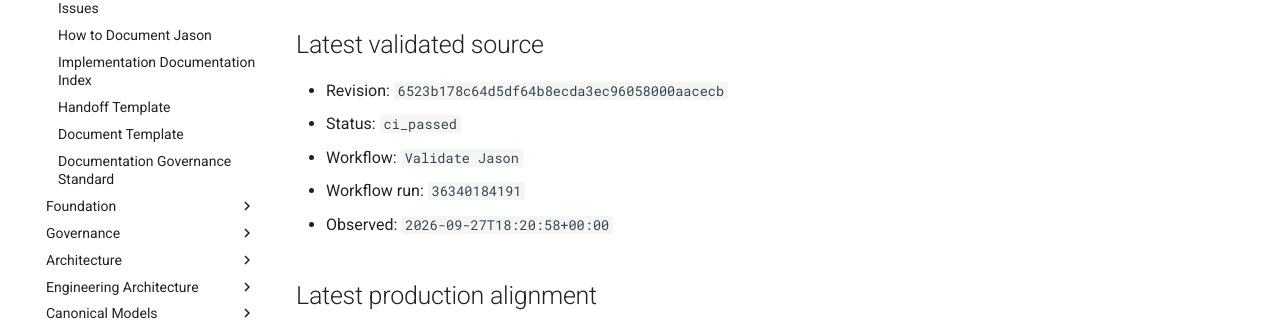
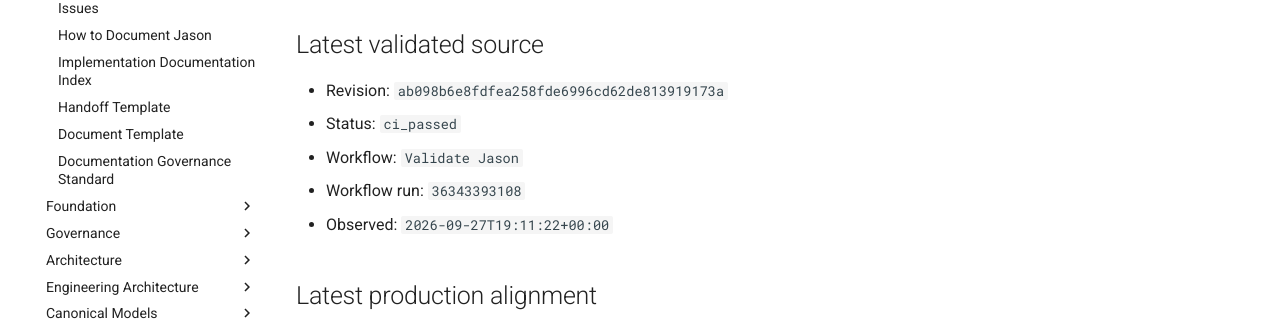
Before and after one commit to al-teamaot-com/jason, an MkDocs documentation site: the page built from docs/control/AUTOMATED-CHANGE-STATE.md, in a window 1280 px wide and 1163 px high. Shown: the part 337-658 px from the top of the window. Built offline with MkDocs 1.6.1 and Material for MkDocs 9.7.7, drawn with Linux system fonts in a browser that asks for light colours; comment, search, counter and statistics services are not loaded.

Commit message:
Reconcile automated documentation state for ab098b6e8fdf

```diff
--- a/docs/control/AUTOMATED-CHANGE-STATE.md
+++ b/docs/control/AUTOMATED-CHANGE-STATE.md
@@ -8,11 +8,11 @@
 
 ## Latest validated source
 
-- Revision: `6523b178c64d5df64b8ecda3ec96058000aacecb`
+- Revision: `ab098b6e8fdfea258fde6996cd62de813919173a`
 - Status: `ci_passed`
 - Workflow: `Validate Jason`
-- Workflow run: `36340184191`
-- Observed: `2026-09-27T18:20:58+00:00`
+- Workflow run: `36343393108`
+- Observed: `2026-09-27T19:11:22+00:00`
 
 ## Latest production alignment
 
```
Also changed, not shown: docs/control/AUTOMATED-CHANGE-STATE.json (+4 -4 lines).
